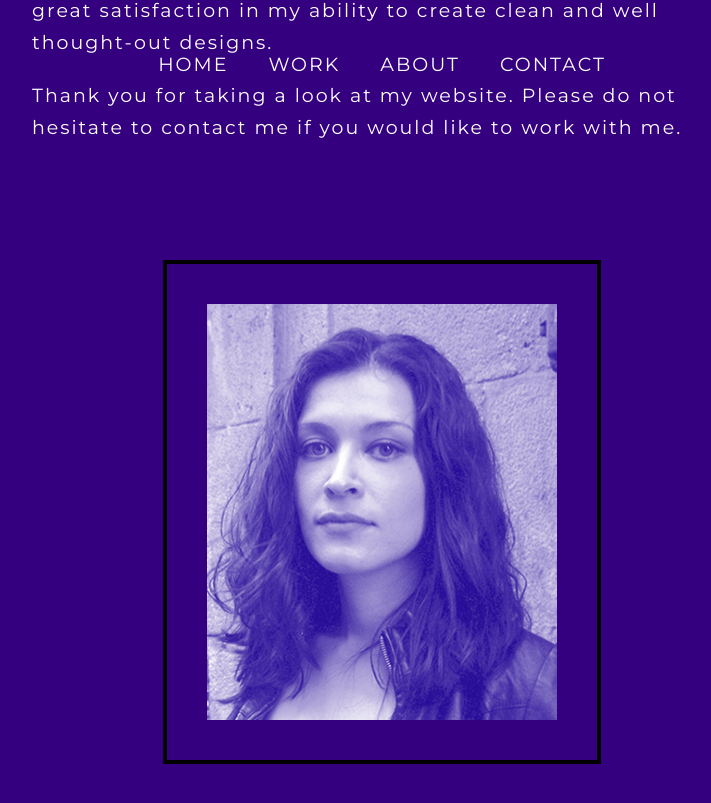
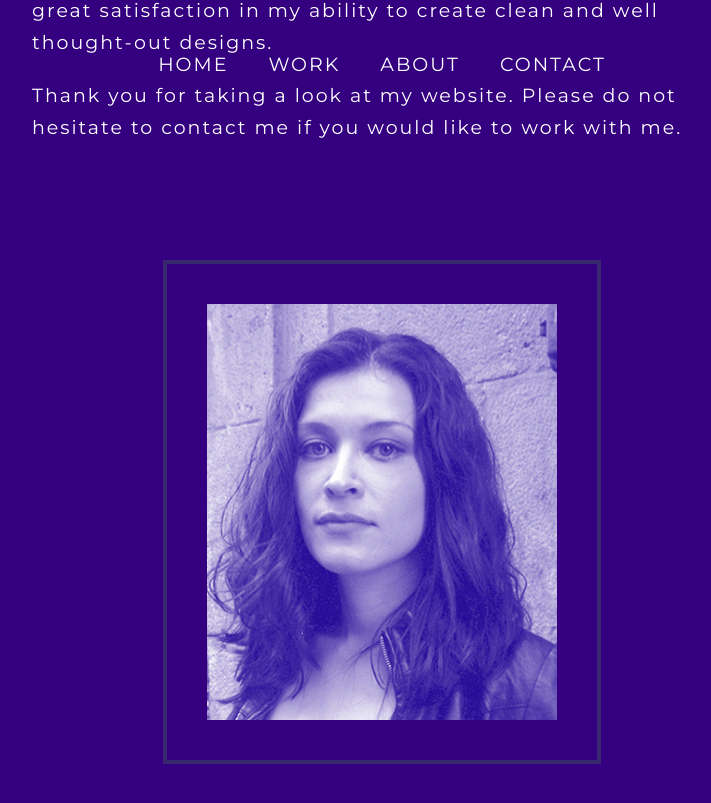
Before and after one commit to zeny11-11/jmorales, a Jekyll site: the page built from index.html, in a window 1280 px wide and 900 px high, scrolled down 4898 px. Shown: the top 803 px of the window, without its empty margins (258-969 px from the left). Built offline with Jekyll 4.4.1, drawn with Linux system fonts in a browser that asks for light colours; nearby versions of some CDN libraries; some web fonts are replaced; Markdown is read by kramdown in place of the engine named in the settings.

Commit message:
Update stylesheet.css

```diff
--- a/css/stylesheet.css
+++ b/css/stylesheet.css
@@ -548,7 +548,7 @@ filter: progid:DXImageTransform.Microsoft.gradient( startColorstr='#340080', end
     max-width:350px;
     height: auto;
     border:40px solid #340080;
-    outline:4px solid black;
+    outline:4px solid #37286f;
 
 
 }
```
